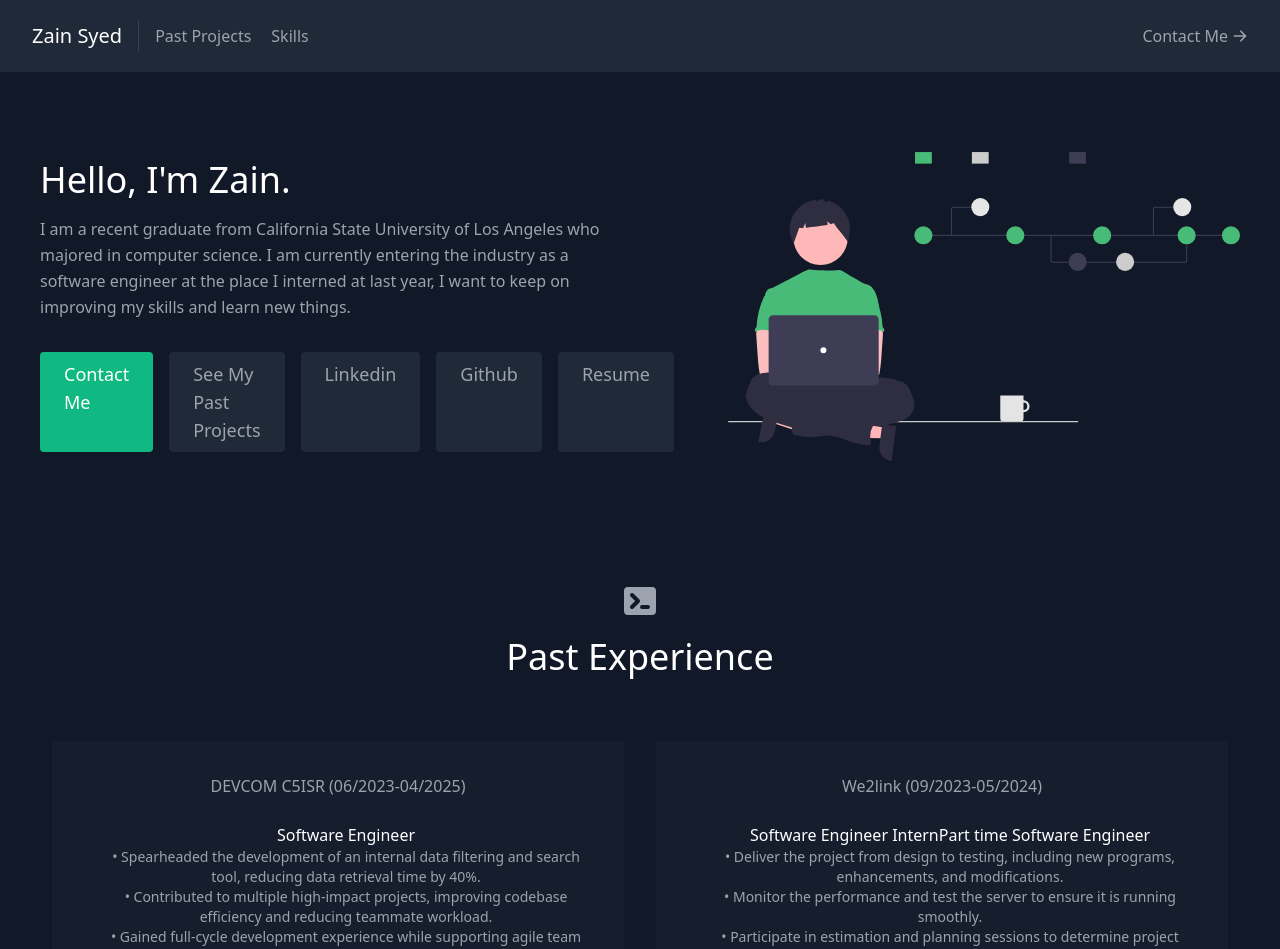
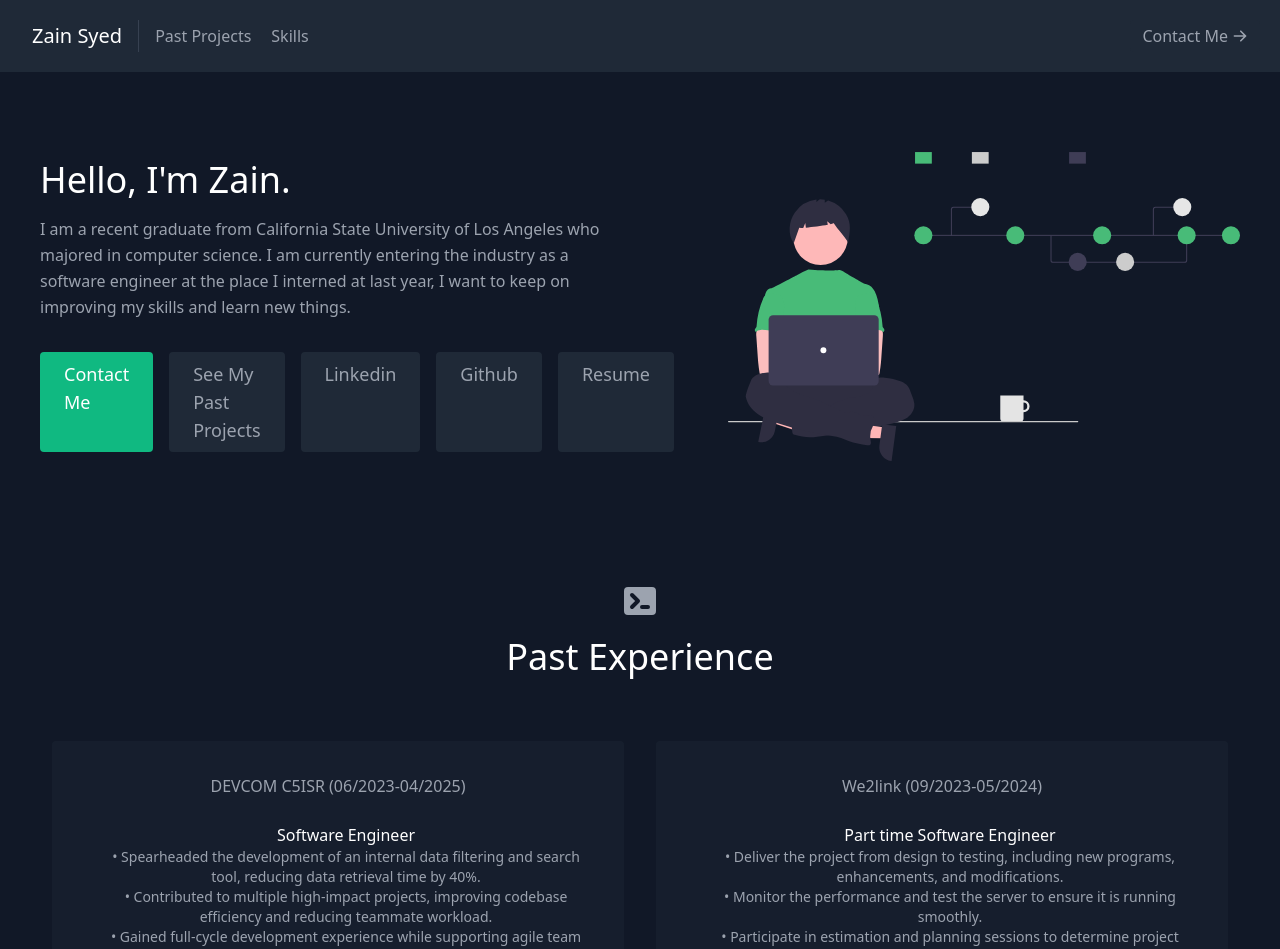
Before and after one commit to zainsyed28/website, a React (Create React App) app: page / in a window 1280 px wide. Shown: the top 949 px of the page. Built offline with nearby package versions, Linux system fonts and the light colour scheme.

Commit message:
Updated work expereience

```diff
--- a/src/data.js
+++ b/src/data.js
@@ -56,7 +56,7 @@ export const internships = [
   {
     id: 2,
     company: "We2link (09/2023-05/2024)",
-    role: ["Software Engineer Intern", "Part time Software Engineer"],
+    role: ["Part time Software Engineer"],
     tasks: ["•	Deliver the project from design to testing, including new programs, enhancements, and modifications.",
     "•	Monitor the performance and test the server to ensure it is running smoothly.",
     "•	Participate in estimation and planning sessions to determine project milestones and deliverables.",
```
